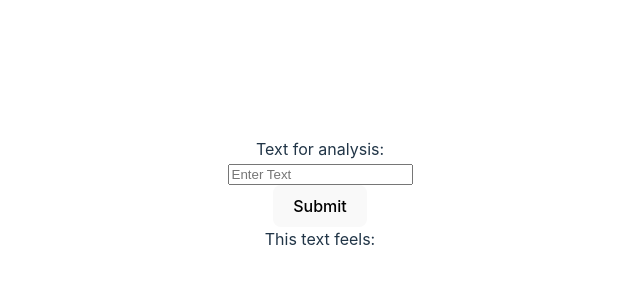
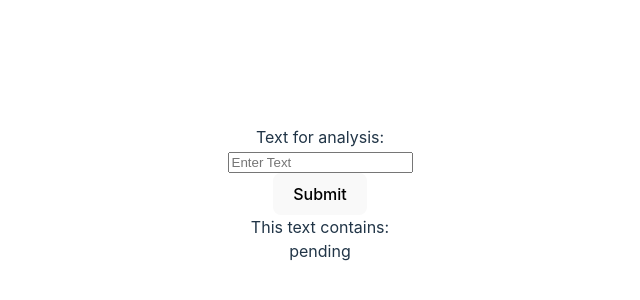
Before and after one commit to adamsprain/SentimentAnalysis, a React (Vite) app in the folder SentimentAnalysis/: page / in a window 1280 px wide. Shown: the part 206-506 px from the top of the page, without its empty margins (320-960 px from the left). Built offline with nearby package versions, Linux system fonts and the light colour scheme.

Commit message:
Changed wording and added pending while waiting for response from api

```diff
--- a/SentimentAnalysis/src/components/SentimentApp.jsx
+++ b/SentimentAnalysis/src/components/SentimentApp.jsx
@@ -32,8 +32,10 @@ function SentimentApp(props) {
     </Row>
     <Button type="submit" onClick={() => handleSubmit()}>Submit</Button>
     <div>
-        This text feels: {prediction}
+        This text contains:
+        {(prediction ? <div>{prediction}</div> : <div>pending</div>)}
     </div>
+
 
     </>
     )
```
